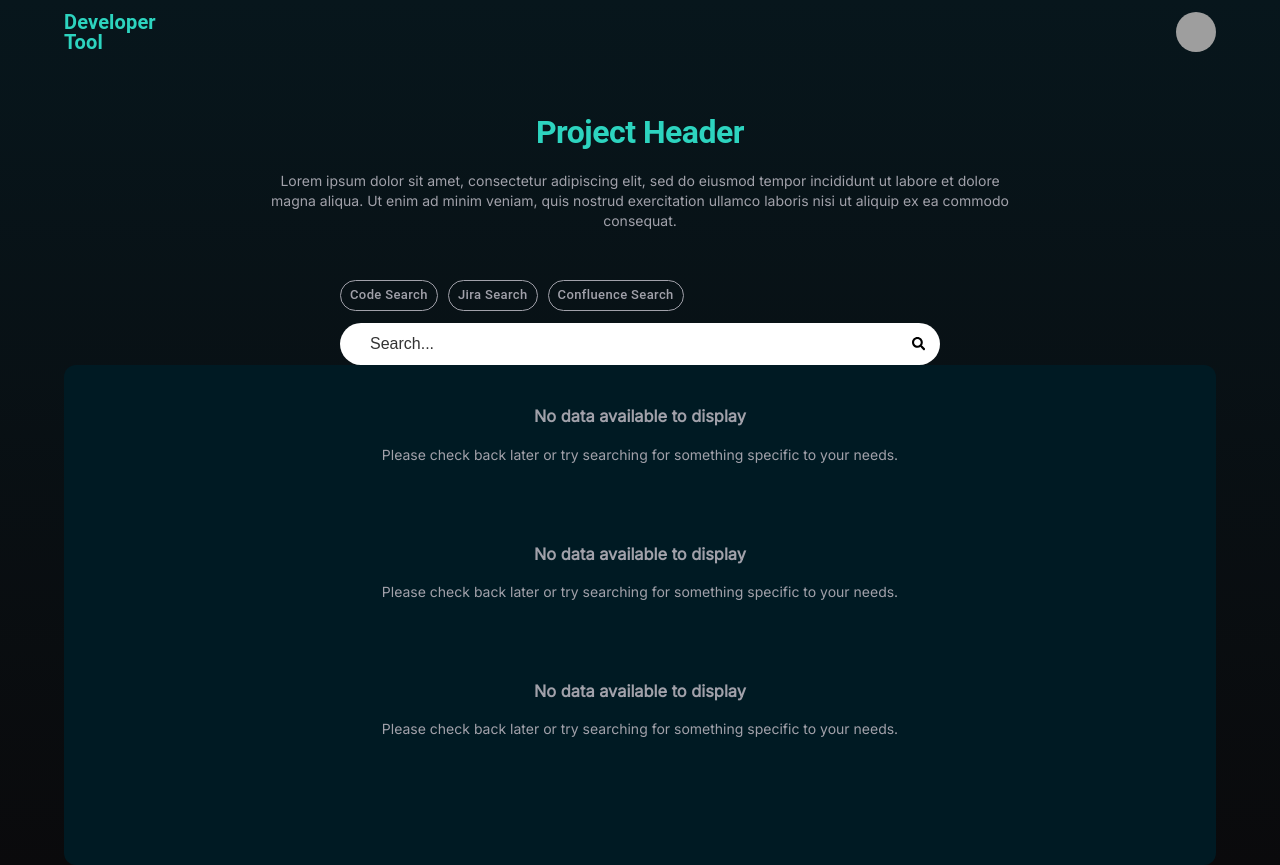
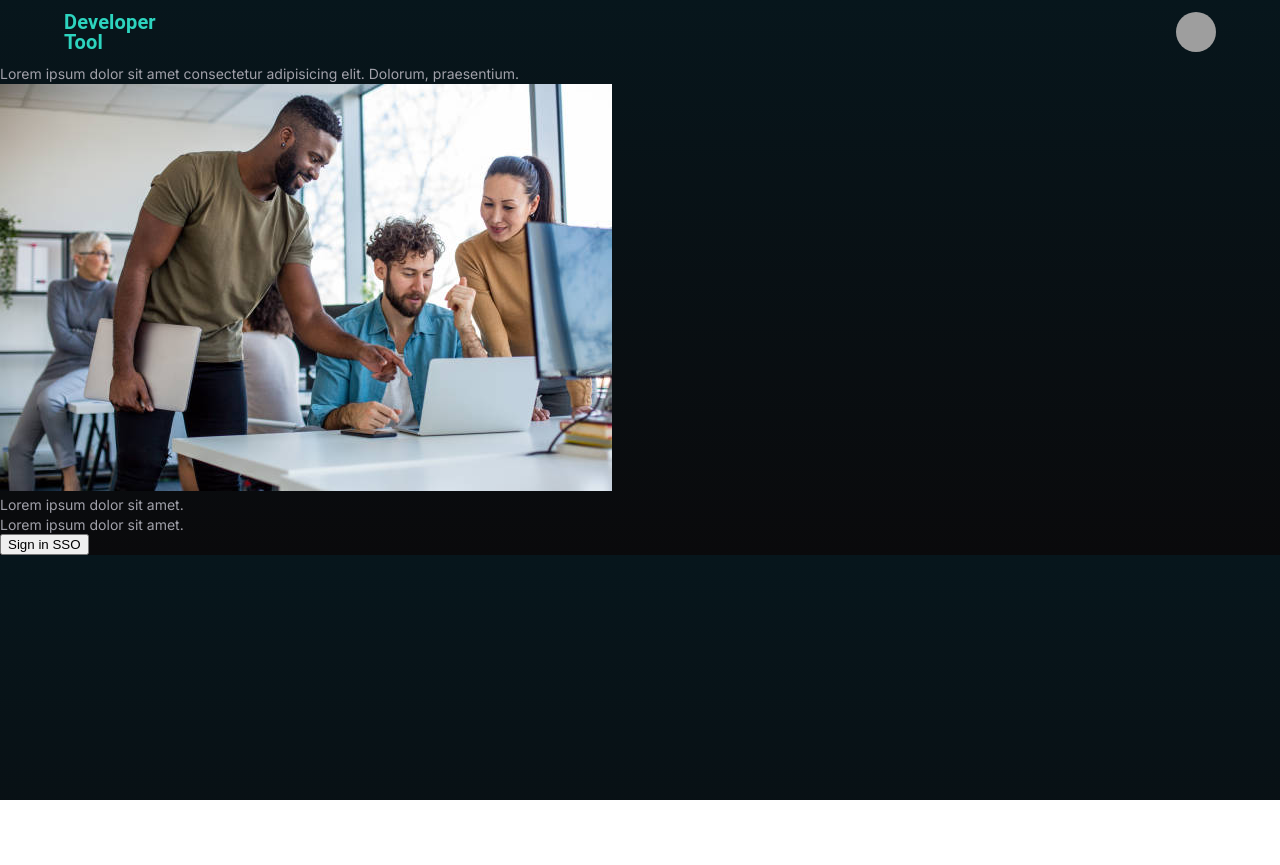
Before and after one commit to siddhiair/semicolon, a React (Vite) app: page / in a window 1280 px wide. After the commit the page ends 800 px from the top, so only its background shows below. Built offline with nearby package versions, Linux system fonts and the light colour scheme; grey boxes are pictures that could not be loaded.

Commit message:
routing added

```diff
--- a/package.json
+++ b/package.json
@@ -19,7 +19,8 @@
     "react": "^18.2.0",
     "react-bootstrap": "^2.10.1",
     "react-dom": "^18.2.0",
-    "react-icons": "^5.0.1"
+    "react-icons": "^5.0.1",
+    "react-router-dom": "^6.22.1"
   },
   "devDependencies": {
     "@types/react": "^18.0.27",
--- a/src/App.jsx
+++ b/src/App.jsx
@@ -1,57 +1,15 @@
-import { useState } from "react";
+import { Routes, Route } from "react-router-dom";
 
-import AccordionDataRenderer from "./components/AccordionDataRenderer";
-import Search from "./components/search";
-
-import "./App.css";
-import axios from "axios";
-import AppNavBar from "./components/navbar";
+import HomePage from "./pages/home";
+import SearchPage from "./pages/search";
 
 function App() {
-  const [appData, setAppData] = useState([
-    {
-      label: "Code",
-    },
-    {
-      label: "Document",
-    },
-    {
-      label: "Code & Document",
-    },
-  ]);
-
-  const [isDataFetchInProgress, setIsDataFetchInProgress] = useState(false);
-  const [fetchErrorOccurred, setFetchErrorOccurred] = useState(false);
-
-  const handleSearch = async (searchedValue) => {
-    // Expecting following response from our backend, lets not process data on UI.
-    setIsDataFetchInProgress(true);
-    try {
-      const response = await axios.get(
-        "https://jsonblob.com/api/1210512890556964864"
-      );
-
-      setAppData(response.data?.appData || []);
-      setIsDataFetchInProgress(false);
-    } catch (err) {
-      setIsDataFetchInProgress(false);
-      setFetchErrorOccurred(true);
-    }
-  };
-
-  return (
-    <>
-      <AppNavBar />
-      <div className="app-container">
-        <Search handleSearch={handleSearch} />
-        <AccordionDataRenderer
-          tabsData={appData}
-          isDataFetchInProgress={isDataFetchInProgress}
-          fetchErrorOccurred={fetchErrorOccurred}
-        />
-      </div>
-    </>
-  );
+   return (
+      <Routes>
+         <Route path="/" element={<HomePage />}></Route>
+         <Route path="search" element={<SearchPage />}></Route>
+      </Routes>
+   );
 }
 
 export default App;
--- a/src/main.jsx
+++ b/src/main.jsx
@@ -1,9 +1,12 @@
-import React from 'react'
-import ReactDOM from 'react-dom/client'
-import App from './App'
+import React from "react";
+import ReactDOM from "react-dom/client";
+import { BrowserRouter } from "react-router-dom";
+import App from "./App";
 
-ReactDOM.createRoot(document.getElementById('root')).render(
-  <React.StrictMode>
-    <App />
-  </React.StrictMode>,
-)
+ReactDOM.createRoot(document.getElementById("root")).render(
+   <React.StrictMode>
+      <BrowserRouter>
+         <App />
+      </BrowserRouter>
+   </React.StrictMode>
+);
--- /dev/null
+++ b/src/pages/home/footer/index.jsx
@@ -0,0 +1,24 @@
+import React from "react";
+import { useNavigate } from "react-router-dom";
+
+const Footer = () => {
+   const navigate = useNavigate();
+   return (
+      <div class="footer-container">
+         <div>Lorem ipsum dolor sit amet.</div>
+         <div>Lorem ipsum dolor sit amet.</div>
+         <div>
+            <button
+               onClick={() => {
+                  navigate("/search");
+               }}
+               type="button"
+            >
+               Sign in SSO
+            </button>
+         </div>
+      </div>
+   );
+};
+
+export default Footer;
--- /dev/null
+++ b/src/pages/home/header/index.jsx
@@ -0,0 +1,12 @@
+import React from "react";
+
+const Header = () => {
+   return (
+      <div>
+         Lorem ipsum dolor sit amet consectetur adipisicing elit. Dolorum,
+         praesentium.
+      </div>
+   );
+};
+
+export default Header;
--- /dev/null
+++ b/src/pages/home/index.jsx
@@ -0,0 +1,22 @@
+import React from "react";
+import { useNavigate } from "react-router-dom";
+
+import Header from "./header";
+import Footer from "./footer";
+import AppNavBar from "../../components/navbar";
+
+const HomePage = () => {
+   const navigate = useNavigate();
+   return (
+      <>
+         <AppNavBar />
+         <Header />
+         <div class="hero-image">
+            <img src="src/assets/images/hero.png" alt="" />
+         </div>
+         <Footer />
+      </>
+   );
+};
+
+export default HomePage;
--- /dev/null
+++ b/src/pages/search/index.css
@@ -0,0 +1,30 @@
+:root {
+   --lightGray: #a1a1aa;
+   --primary: #2dd4bf;
+}
+
+html,
+body {
+   overflow-x: hidden;
+}
+body {
+   margin: 0;
+   line-height: 1.4;
+   font-size: 14px;
+   font-family: "Inter", sans-serif;
+   color: var(--lightGray);
+   background: rgb(77, 77, 77);
+   background: linear-gradient(0deg, #0a0a0c 0%, #07161c 100%);
+}
+p {
+   margin-top: 0;
+}
+p:not(:last-child) {
+   margin-bottom: 0;
+}
+.primary-text {
+   color: var(--primary);
+}
+.light-text {
+   color: var(--lightGray);
+}
--- /dev/null
+++ b/src/pages/search/index.jsx
@@ -0,0 +1,58 @@
+import React from "react";
+import { useState } from "react";
+import axios from "axios";
+
+import AccordionDataRenderer from "../../components/AccordionDataRenderer";
+import Search from "../../components/search";
+import AppNavBar from "../../components/navbar";
+
+import "./index.css";
+
+const SearchPage = () => {
+   const [appData, setAppData] = useState([
+      {
+         label: "Code",
+      },
+      {
+         label: "Document",
+      },
+      {
+         label: "Code & Document",
+      },
+   ]);
+
+   const [isDataFetchInProgress, setIsDataFetchInProgress] = useState(false);
+   const [fetchErrorOccurred, setFetchErrorOccurred] = useState(false);
+
+   const handleSearch = async (searchedValue) => {
+      // Expecting following response from our backend, lets not process data on UI.
+      setIsDataFetchInProgress(true);
+      try {
+         const response = await axios.get(
+            "https://jsonblob.com/api/1210512890556964864"
+         );
+
+         setAppData(response.data?.appData || []);
+         setIsDataFetchInProgress(false);
+      } catch (err) {
+         setIsDataFetchInProgress(false);
+         setFetchErrorOccurred(true);
+      }
+   };
+
+   return (
+      <>
+         <AppNavBar />
+         <div className="app-container">
+            <Search handleSearch={handleSearch} />
+            <AccordionDataRenderer
+               tabsData={appData}
+               isDataFetchInProgress={isDataFetchInProgress}
+               fetchErrorOccurred={fetchErrorOccurred}
+            />
+         </div>
+      </>
+   );
+};
+
+export default SearchPage;
```
Also changed, not shown: src/assets/images/hero.png (added), src/pages/home/footer/index.css (added), src/pages/home/header/index.css (added), src/pages/home/index.css (added).
